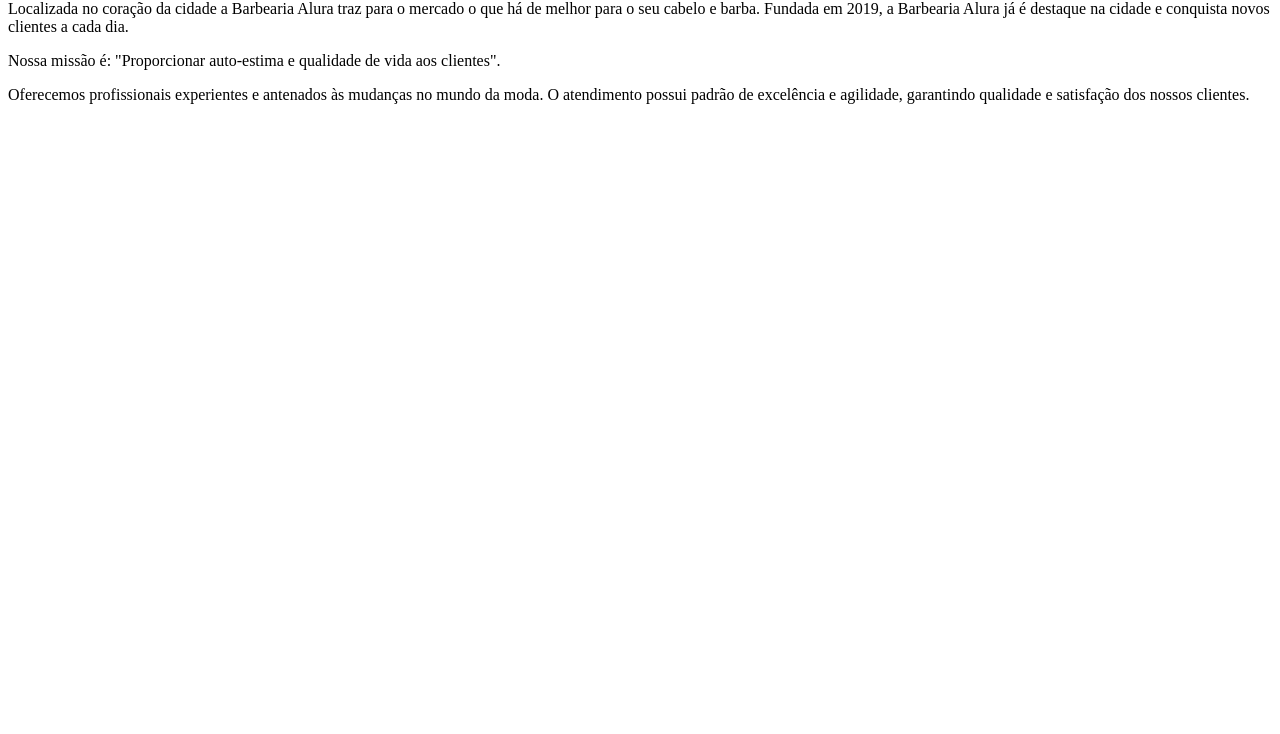
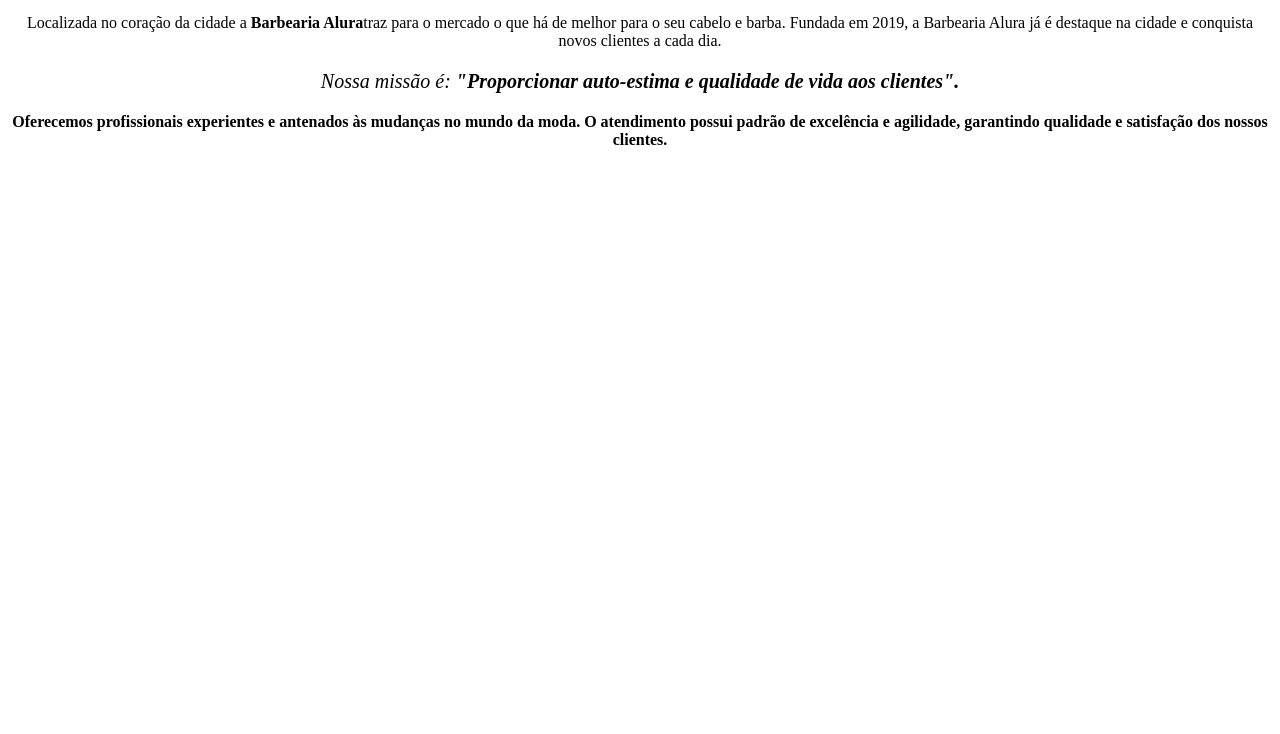
Before and after one commit to igorCEAAP/INDEX.HTML, a plain HTML site: page index.html in a window 1280 px wide. Shown: the part 66-800 px from the top of the page. Drawn offline with Linux system fonts and the light colour scheme.

Commit message:
Update index.html

```diff
--- a/index.html
+++ b/index.html
@@ -1,7 +1,24 @@
-<h1>Sobre a Barbearia Alura</h1>
+<!DOCTYPE html>
+<hmtl lang="pt-br">
+    <head>
+        <meta charset="UTF-8">
+        <title>Barbearia Alura</title>
 
-<p>Localizada no coração da cidade a Barbearia Alura traz para o mercado o que há de melhor para o seu cabelo e barba. Fundada em 2019, a Barbearia Alura já é destaque na cidade e conquista novos clientes a cada dia.</p>
 
-<p>Nossa missão é: "Proporcionar auto-estima e qualidade de vida aos clientes".</p>
+        <style>
+        	p {
+        		text-align: center
+        	}
+        </style>
+    </head>
 
-<p>Oferecemos profissionais experientes e antenados às mudanças no mundo da moda. O atendimento possui padrão de excelência e agilidade, garantindo qualidade e satisfação dos nossos clientes.</p>
+    <body>
+        <h1 C>Sobre a Barbearia Alura</h1>
+
+         <p style="">Localizada no coração da cidade a <strong>Barbearia Alura</strong>traz para o mercado o que há de melhor para o seu cabelo e barba. Fundada em 2019, a Barbearia Alura já é destaque na cidade e conquista novos clientes a cada dia.</p>
+
+         <p style="font-size: 20px"><em>Nossa missão é: <strong>"Proporcionar auto-estima e qualidade de vida aos clientes"<strong>.</em></p>
+
+         <p style="text-align: center">Oferecemos profissionais experientes e antenados às mudanças no mundo da moda. O atendimento possui padrão de excelência e agilidade, garantindo qualidade e satisfação dos nossos clientes.</p>
+    </body>
+<hmtl>
```
